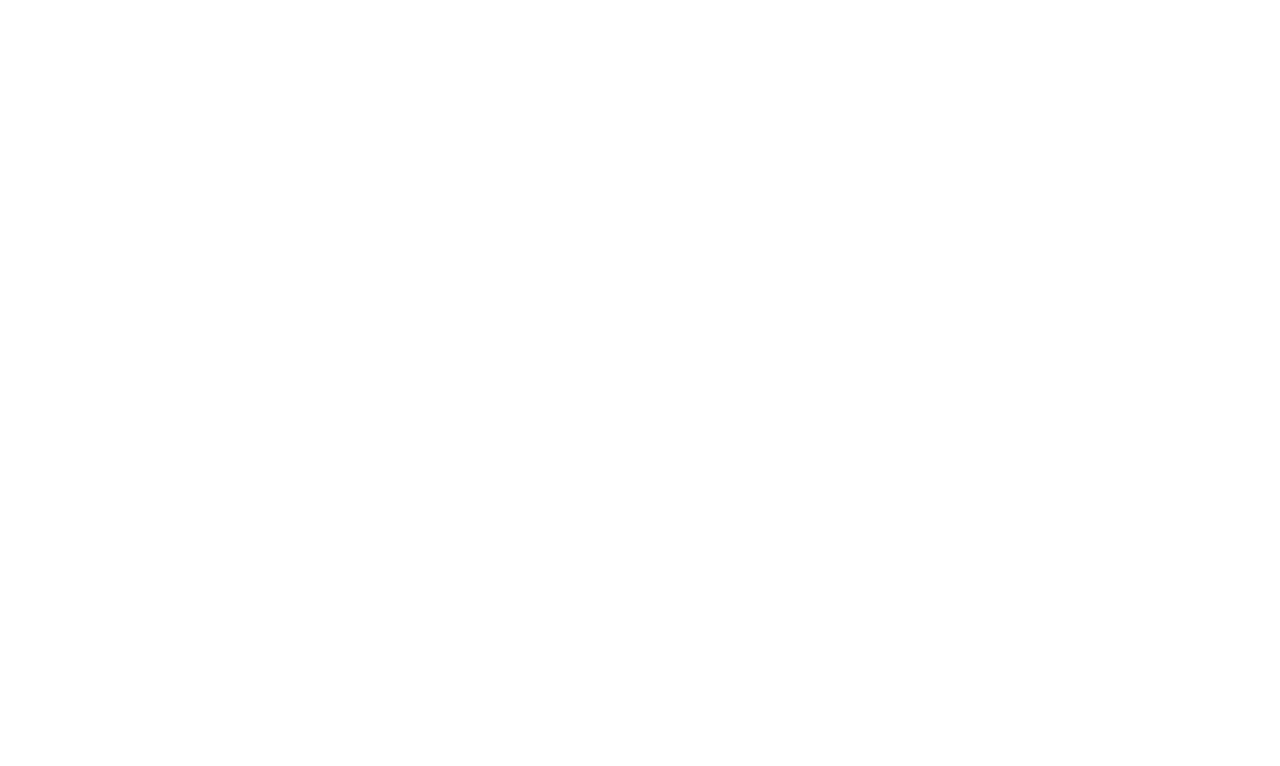
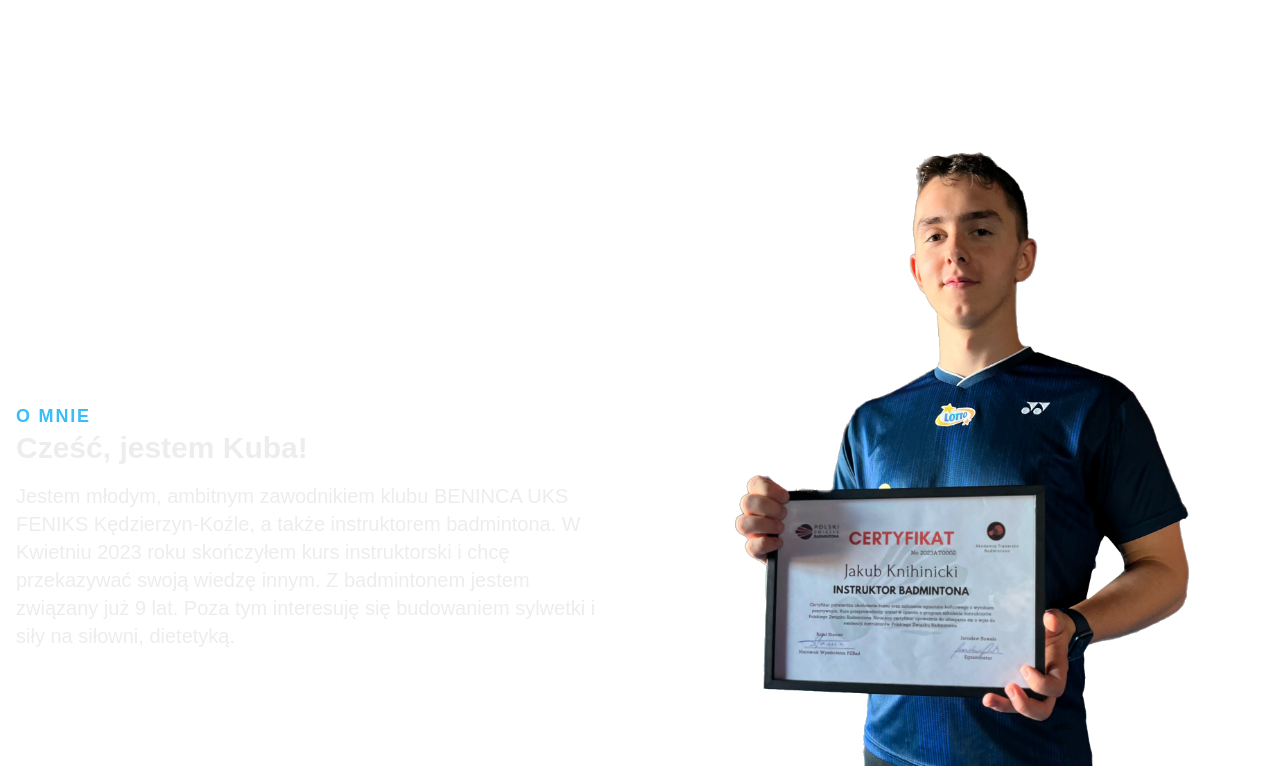
Before and after one commit to jeli-t/kubakniha.pl, a Next.js app in the folder next-app/: page / in a window 1280 px wide. Shown: the part 1234-2000 px from the top of the page. Before the commit the page ends 1328 px from the top, so only its background shows below. Built offline with nearby package versions, Linux system fonts and the light colour scheme.

Commit message:
add About section

```diff
--- /dev/null
+++ b/next-app/app/UI/About/About.tsx
@@ -0,0 +1,25 @@
+import Image from "next/image";
+import AboutImg from './about.png'
+
+export function About() {
+    return (
+        <div className="flex items-center justify-center w-full min-h-fit mb-20">
+            <div className="w-full flex items-center justify-between align-center max-w-7xl p-4 flex-col md:flex-row-reverse gap-4 md:gap-10">
+                <Image
+                    src={AboutImg}
+                    className="w-full md:w-1/2"
+                    alt= "Profesjonalny trener badmintona"
+                />
+                <div className="w-full md:w-1/2">
+                    <span className="text-md md:text-lg tracking-widest font-bold text-sky-400">O MNIE</span>
+                    <h2 className="text-left text-2xl md:text-3xl font-semibold">
+                        Cześć, jestem Kuba!
+                    </h2>
+                    <p className="pt-2 md:pt-4 text-lg md:text-xl">
+                        Jestem młodym, ambitnym zawodnikiem klubu BENINCA UKS FENIKS Kędzierzyn-Koźle, a także instruktorem badmintona. W Kwietniu 2023 roku skończyłem kurs instruktorski i chcę przekazywać swoją wiedzę innym. Z badmintonem jestem związany już 9 lat. Poza tym interesuję się budowaniem sylwetki i siły na siłowni, dietetyką.
+                    </p>
+                </div>
+            </div>
+        </div>
+    )
+}
--- a/next-app/app/UI/Treningi/Treningi.tsx
+++ b/next-app/app/UI/Treningi/Treningi.tsx
@@ -11,7 +11,7 @@ export function Treningi() {
                     alt= "Treningi badmintona dla każdego"
                 />
                 <div className="w-full md:w-1/2">
-                    <span className="text-md md:text-xl tracking-widest font-bold text-sky-400">TRENINGI</span>
+                    <span className="text-md md:text-lg tracking-widest font-bold text-sky-400">TRENINGI</span>
                     <h2 className="text-left text-2xl md:text-3xl font-semibold">
                         Nauczę Cię grać w badmintona
                     </h2>
--- a/next-app/app/page.tsx
+++ b/next-app/app/page.tsx
@@ -1,11 +1,13 @@
 import { HeroSection } from "./UI/HeroSection/HeroSection";
 import { Treningi } from "./UI/Treningi/Treningi";
+import { About } from "./UI/About/About";
 
 export default function Home() {
   return (
     <>
       <HeroSection />
       <Treningi />
+      <About />
     </>
   );
 }
```
Also changed, not shown: next-app/app/UI/About/about.png (added).
